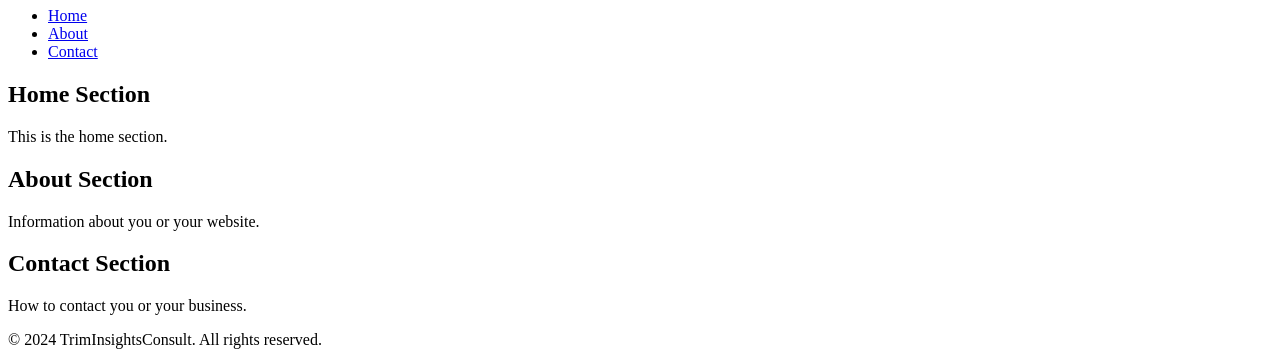
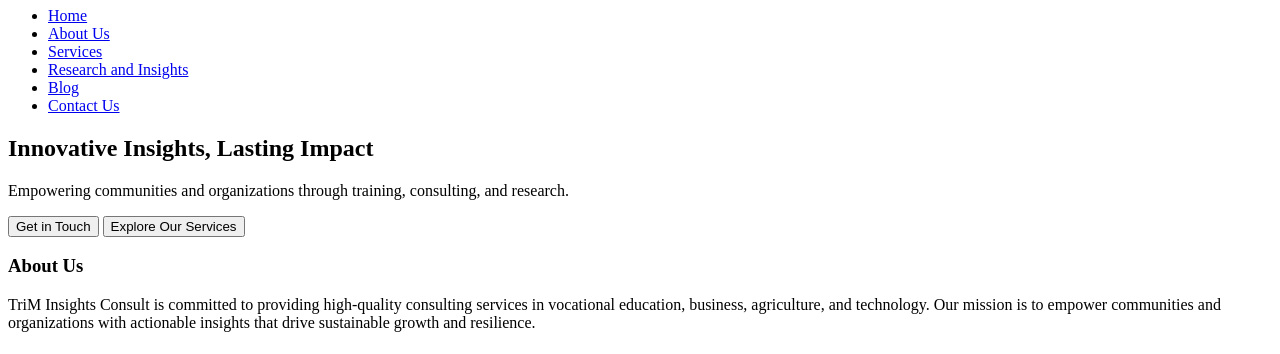
Before and after one commit to TriMInsights/TriMInsightsConsult, a plain HTML site: page index.html in a window 1280 px wide. Shown: the part 73-427 px from the top of the page. Drawn offline with Linux system fonts and the light colour scheme; a script that the page names is missing.

Commit message:
Update index.html

```diff
--- a/index.html
+++ b/index.html
@@ -1,47 +1,3 @@
-<!DOCTYPE html>
-<html lang="en">
-<head>
-    <meta charset="UTF-8">
-    <meta name="viewport" content="width=device-width, initial-scale=1.0">
-    <title>Your Website Title</title>
-    <link rel="stylesheet" href="styles.css"> <!-- Optional: Link to your CSS file -->
-</head>
-<body>
-    <header>
-        <h1>Welcome to My Trim Insights Consultancy</h1>
-    </header>
-
-    <nav>
-        <ul>
-            <li><a href="#home">Home</a></li>
-            <li><a href="#about">About</a></li>
-            <li><a href="#contact">Contact</a></li>
-        </ul>
-    </nav>
-
-    <main>
-        <section id="home">
-            <h2>Home Section</h2>
-            <p>This is the home section.</p>
-        </section>
-
-        <section id="about">
-            <h2>About Section</h2>
-            <p>Information about you or your website.</p>
-        </section>
-
-        <section id="contact">
-            <h2>Contact Section</h2>
-            <p>How to contact you or your business.</p>
-        </section>
-    </main>
-
-    <footer>
-        <p>&copy; 2024 TrimInsightsConsult. All rights reserved.</p>
-    </footer>
-</body>
-</html>
-
 <!DOCTYPE html>
 <html lang="en">
 <head>
```
